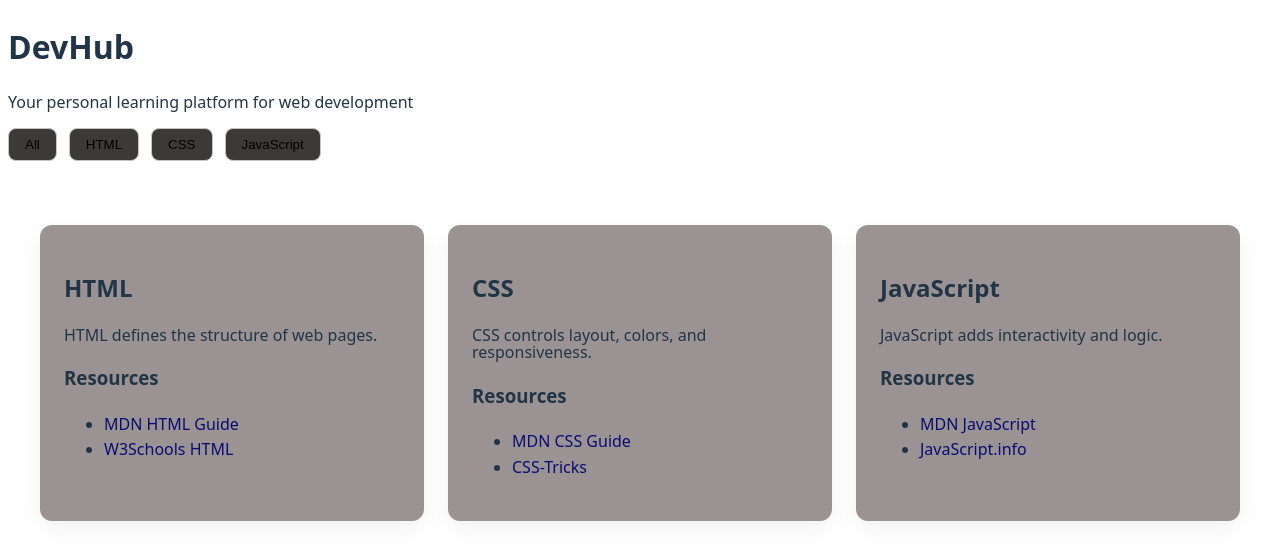
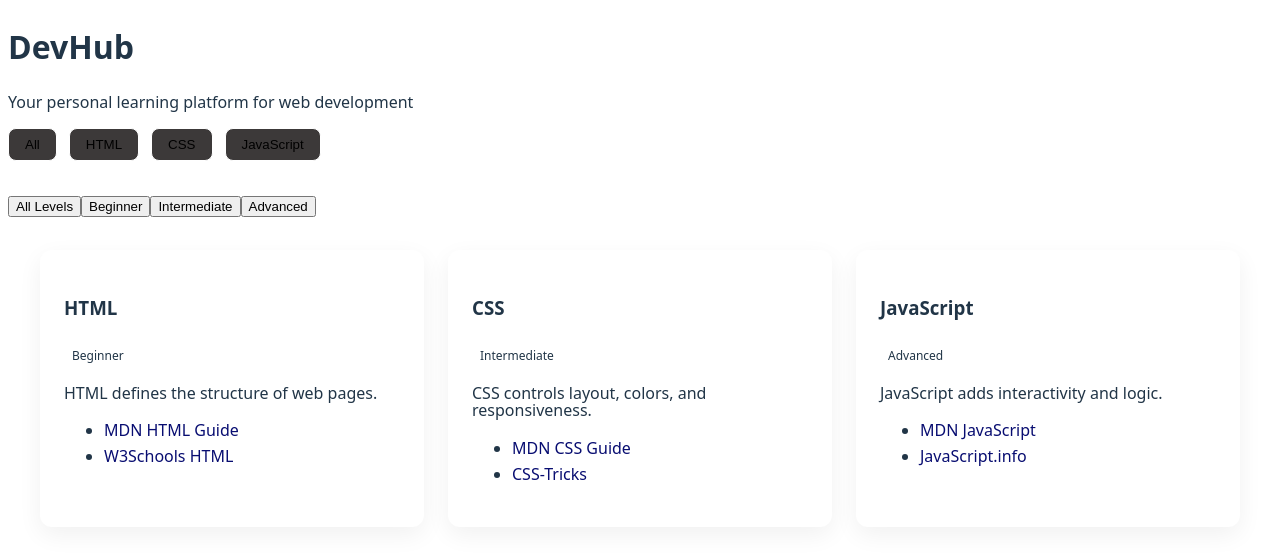
Before and after one commit to GabieRise/Devhub2.O, a React (Vite) app: page / in a window 1280 px wide. Shown: the top 560 px of the page. Built offline with nearby package versions, Linux system fonts and the light colour scheme.

Commit message:
level buttons added

```diff
--- a/src/components/ResourceCard.jsx
+++ b/src/components/ResourceCard.jsx
@@ -1,15 +1,15 @@
-function ResourceCard({ title, description, resources }) {
+function ResourceCard({ title, level, description, resources }) {
   return (
-    <article className="resource-card">
-      <h2>{title}</h2>
+    <article className={`card level ${level}`}>
+      <h3>{title}</h3>
+      <span className="badge">{level}</span>
       <p>{description}</p>
 
-      <h3>Resources</h3>
       <ul>
-        {resources.map((resource, index) => (
+        {resources.map((res, index) => (
           <li key={index}>
-            <a href={resource.link} target="_blank">
-              {resource.name}
+            <a href={res.link} target="_blank" rel="noopener noreferrer">
+              {res.name}
             </a>
           </li>
         ))}
--- a/src/components/ResourceList.jsx
+++ b/src/components/ResourceList.jsx
@@ -3,9 +3,11 @@ import ResourceCard from "./ResourceCard";
 
 function ResourceList() {
     const [selectedCategory, setSelectedCategory] = useState("all");
+    const [selectedLevel, setSelectedLevel] = useState("all");
     const resources = [
     {
       title: "HTML",
+      level: "Beginner",
       description: "HTML defines the structure of web pages.",
       resources: [
         { name: "MDN HTML Guide", link: "https://developer.mozilla.org/en-US/docs/Web/HTML" },
@@ -14,6 +16,7 @@ function ResourceList() {
     },
     {
       title: "CSS",
+      level: "Intermediate",
       description: "CSS controls layout, colors, and responsiveness.",
       resources: [
         { name: "MDN CSS Guide", link: "https://developer.mozilla.org/en-US/docs/Web/CSS" },
@@ -22,6 +25,7 @@ function ResourceList() {
     },
     {
       title: "JavaScript",
+      level: "Advanced",
       description: "JavaScript adds interactivity and logic.",
       resources: [
         { name: "MDN JavaScript", link: "https://developer.mozilla.org/en-US/docs/Web/JavaScript" },
@@ -38,17 +42,31 @@ function ResourceList() {
       <button onClick={() => setSelectedCategory("css")}>CSS</button>
       <button onClick={() => setSelectedCategory("javascript")}>JavaScript</button>
     </div>
+    <div className="level-filters">
+      <button onClick={() => setSelectedLevel("all")}>All Levels</button>
+      <button onClick={() => setSelectedLevel("beginner")}>Beginner</button>
+      <button onClick={() => setSelectedLevel("intermediate")}>Intermediate</button>
+      <button onClick={() => setSelectedLevel("advanced")}>Advanced</button>
+    </div>
        <section>
 
       {resources
-        .filter(item =>
+  .filter(item => {
+    const categoryMatch =
       selectedCategory === "all" ||
-          item.title.toLowerCase() === selectedCategory
-        )
+      item.title.toLowerCase() === selectedCategory;
+
+    const levelMatch =
+      selectedLevel === "all" ||
+      item.level === selectedLevel;
+
+    return categoryMatch && levelMatch;
+  })
   .map((item, index) => (
     <ResourceCard
       key={index}
       title={item.title}
+      level={item.level}
       description={item.description}
       resources={item.resources}
     />
--- a/src/index.css
+++ b/src/index.css
@@ -1,13 +1,11 @@
 :root {
   font-family: system-ui, -apple-system, BlinkMacSystemFont, sans-serif;
-  /* background-color: #f5f7fa; */
   line-height: 1.6;
   font-weight: 400;
 
   color-scheme: light dark;
-  color: rgba(255, 255, 255, 0.87);
-  background-color: #141010;
-
+  color: rgb(0, 0, 0);
+  background-color: #f8f5f5;
 
   font-synthesis: none;
   text-rendering: optimizeLegibility;
@@ -25,7 +23,7 @@ a:hover {
 }
 
 article {
-    background: #9b9393;
+    background: #ffffff;
     padding: 1.5rem;
     border-radius: 12px;
     box-shadow: 0 8px 24px rgba(0, 0, 0, 0.06);
@@ -79,7 +77,7 @@ a:focus-visible {
 .filters button {
     padding: 0.5rem 1rem;
     border-radius: 8px;
-    border: 1px solid hsl(0, 1%, 77%);
+    border: 1px solid hsl(0, 0%, 100%);
     background: #3c3939;
     cursor: pointer;
     font-weight: 500;
@@ -87,6 +85,28 @@ a:focus-visible {
 
 .filters button:hover {
     background: #1f3d5c;
+}
+.badge {
+  display: inline-block;
+  padding: 4px 8px;
+  font-size: 12px;
+  border-radius: 6px;
+  text-transform: capitalize;
+}
+
+.level.beginner .badge {
+  background: #e0f7e9;
+  color: #2e7d32;
+}
+
+.level.intermediate .badge {
+  background: #fff3e0;
+  color: #ef6c00;
+}
+
+.level.advanced .badge {
+  background: #fdecea;
+  color: #c62828;
 }
 
 @media (prefers-color-scheme: light) {
```
Lines whose indentation alone changed are shown as unchanged.
